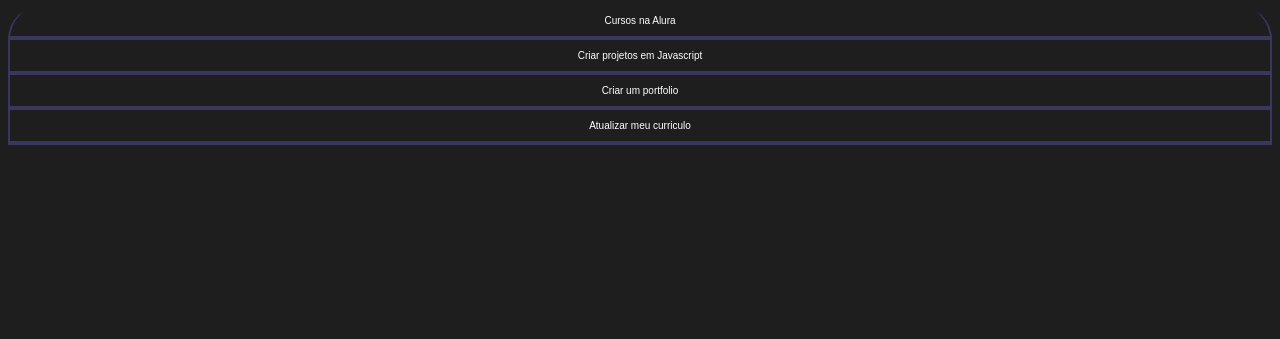
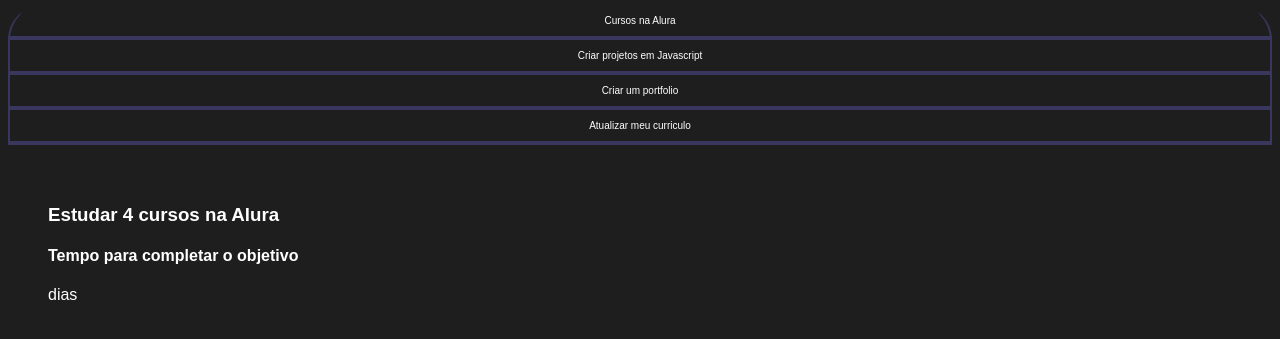
Before and after one commit to jaquellineh/Projeto-de-vida, a plain HTML site: page index.html in a window 1280 px wide. Shown: the part 111-450 px from the top of the page. Drawn offline with Linux system fonts and the light colour scheme; a small style sheet from the web is missing.

Commit message:
atualizar

```diff
--- a/index.html
+++ b/index.html
@@ -15,6 +15,15 @@
                 <button class="botao">Criar um portfolio</button>
                 <button class="botao">Atualizar meu curriculo</button>
             </div>
+            <div class="abas-textos">
+                <div class="aba-conteudo ativo">
+                    <h3 class="aba-conteudo-titulo-principal">Estudar 4 cursos na Alura</h3>
+                    <h4 class="aba-conteudo-titulo-secundario">Tempo para completar o objetivo</h4>
+                    <div class="contador">
+                        <div class="contador-digito">
+                            <p class="contador-digitor-numero" id="dias0"></p>
+                            <p class="contador-digito-texto">dias</p>
+            </div>
         </section>
     </body>
 </html>
```
